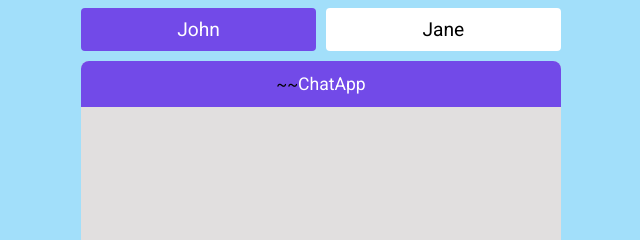
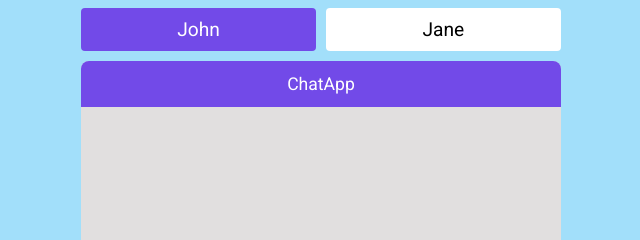
Before and after one commit to ayan-ansa/ChatApp, a plain HTML site: page index.html in a window 1280 px wide. Shown: the top 240 px of the page, 319-959 px from the left. Drawn offline with Linux system fonts and the light colour scheme.

Commit message:
Add initial files

```diff
--- a/index.html
+++ b/index.html
@@ -25,7 +25,7 @@
         <div class="user-select" id="jane">Jane</div>
       </div>
       <div class="chat-container">
-        <div class="message-header">~~
+        <div class="message-header">
           <h4>ChatApp</h4>
         </div>
         <div class="chat-messages"></div>
```
